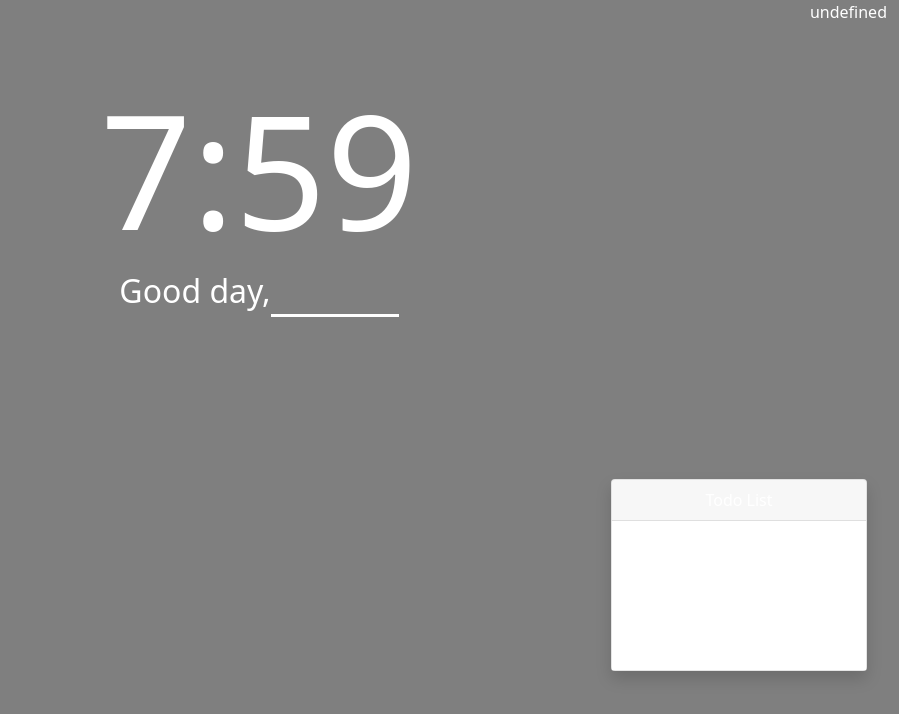
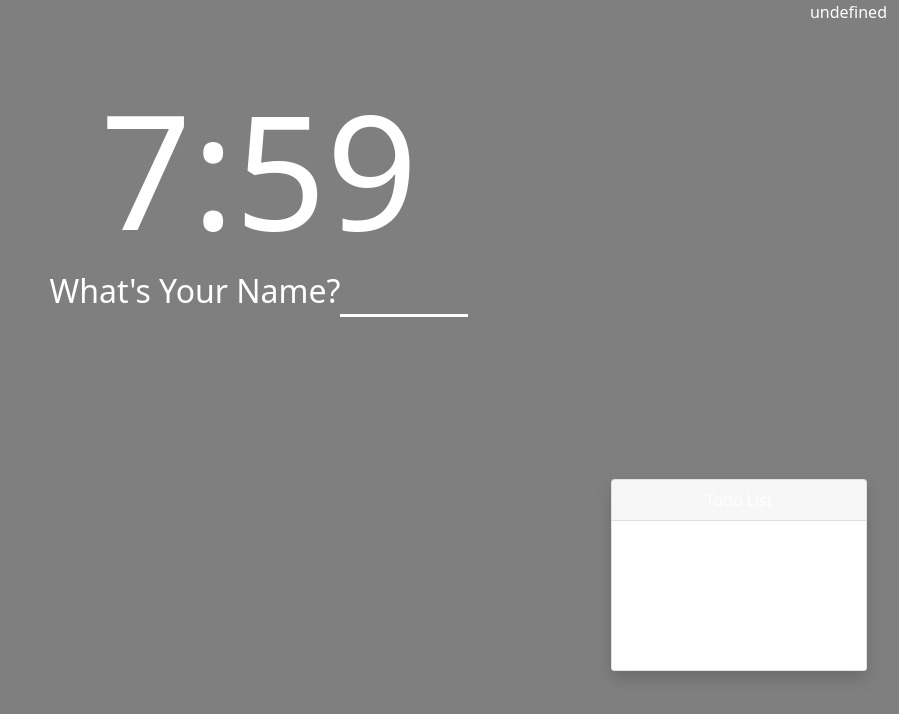
Before and after one commit to ScottFennie/Inspire3, a website with bundled scripts: page index.html in a window 1280 px wide. Shown: the whole page, without its empty margins (381-1280 px from the left). Built offline with nearby package versions, Linux system fonts and the light colour scheme; no server answers.

```diff
--- a/app/Controllers/UserController.js
+++ b/app/Controllers/UserController.js
@@ -14,11 +14,14 @@
         `
 
         document.getElementById("hid").classList.add("hidden")
+        document.getElementById("intro").innerText = "What's Your Name?"
     } else {
 
         document.getElementById("namezone").innerHTML = /*html*/ `
         <h2>&nbsp${ProxyState.currentuser}</h2>`
+
         document.getElementById("hid").classList.remove("hidden")
+        document.getElementById("intro").innerText = "Good day,"
     }
 }
 
--- a/index.html
+++ b/index.html
@@ -38,7 +38,7 @@
                         <!-- clock goes here -->
                     </div>
                     <div class="d-flex">
-                        <h2 class="pt-0">Good day,</h2>
+                        <h2 class="pt-0" id="intro">Good day,</h2>
                         <div id="namezone">
                             <!-- the username or form goes here -->
                         </div>
```
